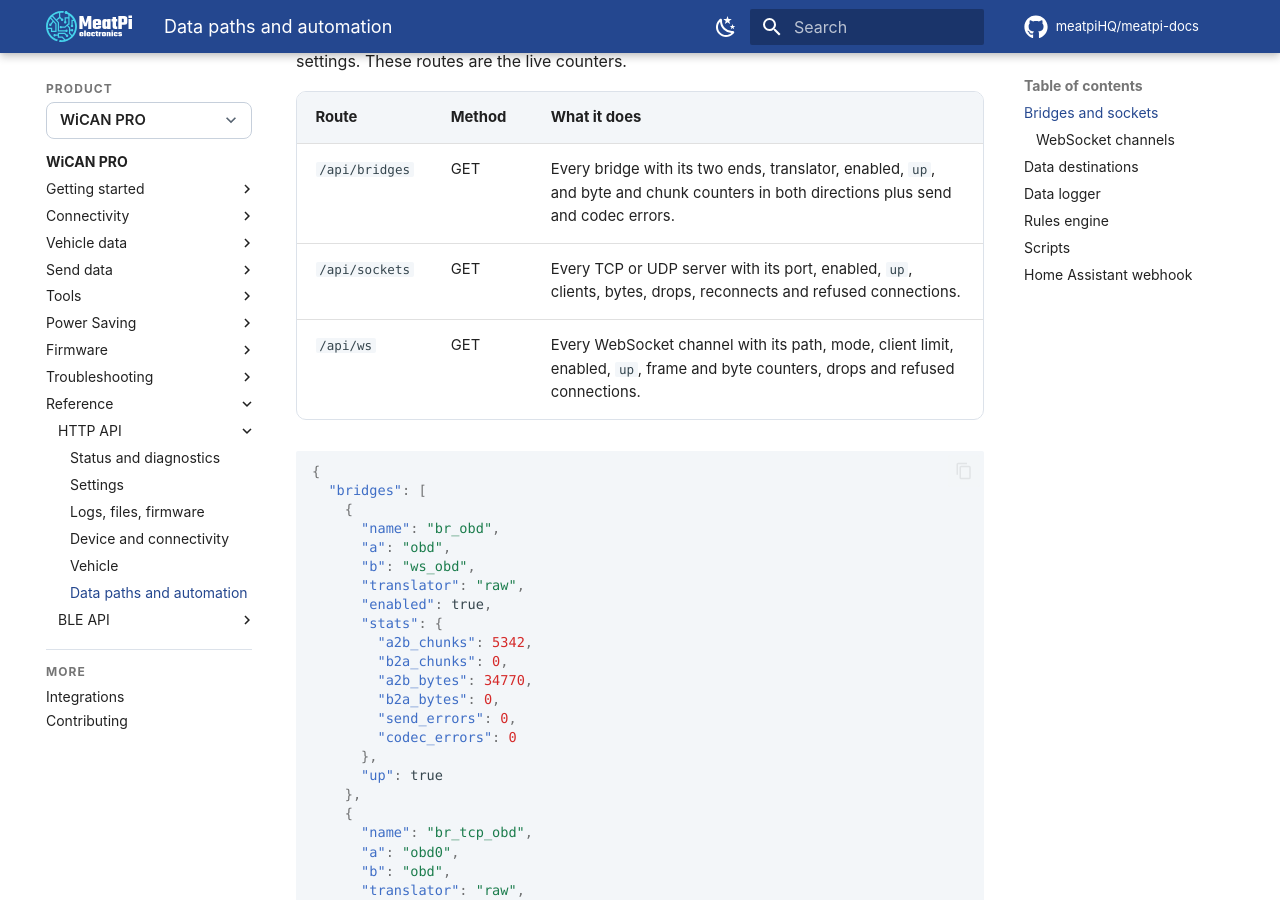
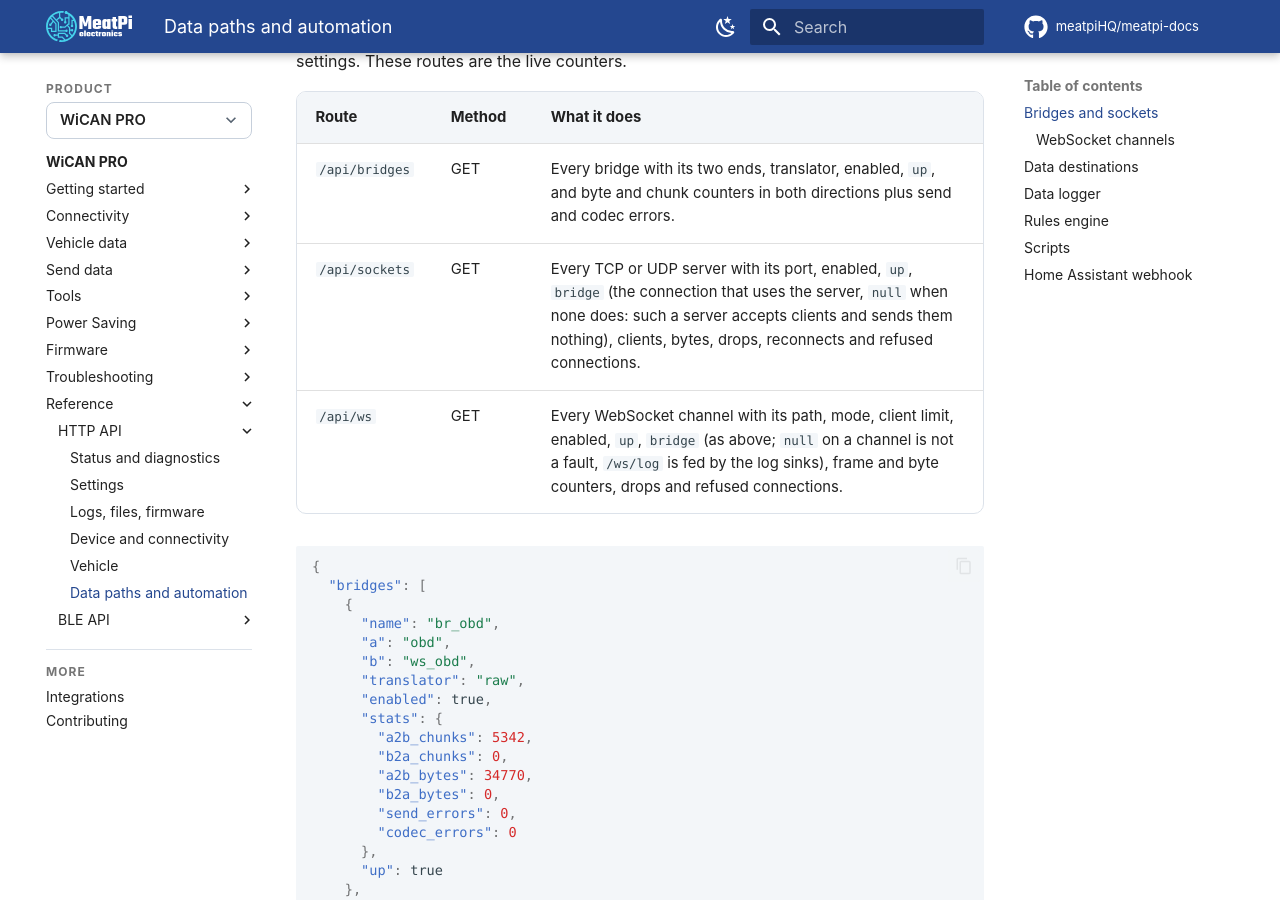
Before and after one commit to meatpiHQ/meatpi-docs, an MkDocs documentation site: the page built from docs/wican-pro/reference/http-api/data.md, in a window 1280 px wide and 900 px high, scrolled down 427 px. Built offline with MkDocs 1.6.1 and Material for MkDocs 9.7.7, drawn with Linux system fonts in a browser that asks for light colours; comment, search, counter and statistics services are not loaded; some of the changed text lies outside the part shown.

Commit message:
Say that a CAN server needs a connection row
The apps page called the three CAN servers prepared but switched off, which invited switching one on and expecting slcan; it now says a server alone carries nothing and that the connection row switches it on. The data API page and the sockets example gain the bridge field.

```diff
--- a/docs/wican-pro/reference/http-api/data.md
+++ b/docs/wican-pro/reference/http-api/data.md
@@ -15,8 +15,8 @@
 | Route | Method | What it does |
 | --- | --- | --- |
 | `/api/bridges` | GET | Every bridge with its two ends, translator, enabled, `up`, and byte and chunk counters in both directions plus send and codec errors. |
-| `/api/sockets` | GET | Every TCP or UDP server with its port, enabled, `up`, clients, bytes, drops, reconnects and refused connections. |
-| `/api/ws` | GET | Every WebSocket channel with its path, mode, client limit, enabled, `up`, frame and byte counters, drops and refused connections. |
+| `/api/sockets` | GET | Every TCP or UDP server with its port, enabled, `up`, `bridge` (the connection that uses the server, `null` when none does: such a server accepts clients and sends them nothing), clients, bytes, drops, reconnects and refused connections. |
+| `/api/ws` | GET | Every WebSocket channel with its path, mode, client limit, enabled, `up`, `bridge` (as above; `null` on a channel is not a fault, `/ws/log` is fed by the log sinks), frame and byte counters, drops and refused connections. |
 
 </div>
 
--- a/docs/wican-pro/reference/http-api/examples/sockets.json
+++ b/docs/wican-pro/reference/http-api/examples/sockets.json
@@ -5,6 +5,7 @@
       "proto": "tcp",
       "port": 35000,
       "enabled": true,
+      "bridge": "br_tcp_obd",
       "stats": {
         "clients": 0,
         "bytes_in": 0,
@@ -21,6 +22,7 @@
       "proto": "tcp",
       "port": 3333,
       "enabled": false,
+      "bridge": null,
       "stats": {
         "clients": 0,
         "bytes_in": 0,
@@ -37,6 +39,7 @@
       "proto": "tcp",
       "port": 23,
       "enabled": false,
+      "bridge": null,
       "stats": {
         "clients": 0,
         "bytes_in": 0,
@@ -53,6 +56,7 @@
       "proto": "udp",
       "port": 17,
       "enabled": false,
+      "bridge": null,
       "stats": {
         "clients": 0,
         "bytes_in": 0,
```
Also changed, not shown: docs/wican-pro/send-data/apps.md (+1 -1 lines).
